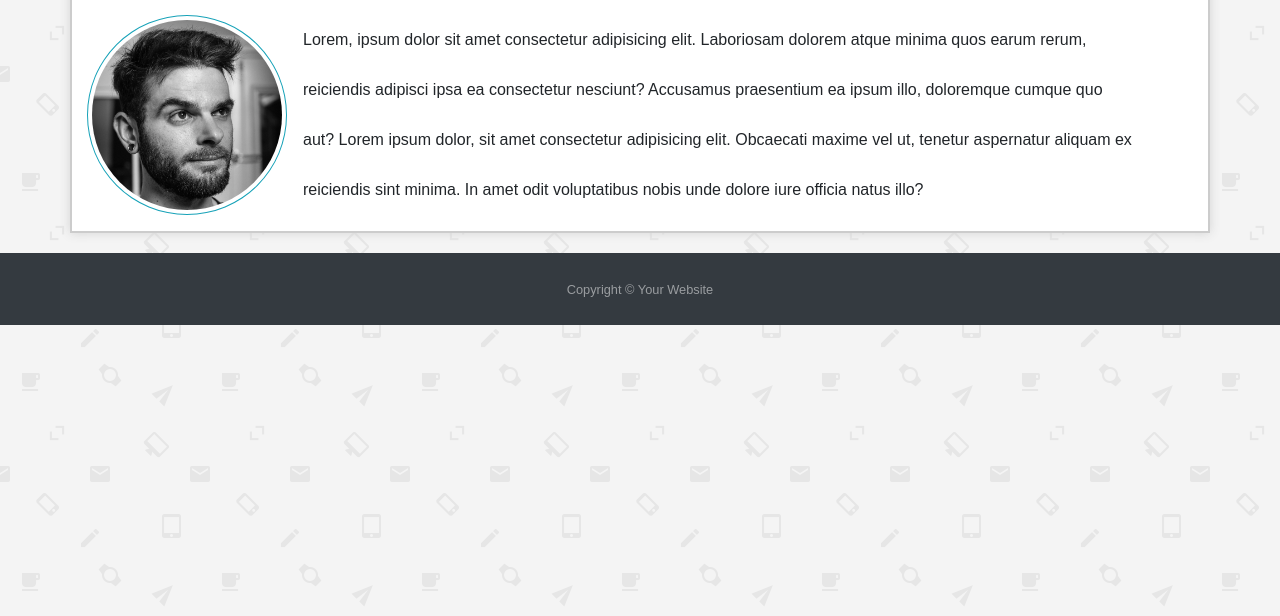
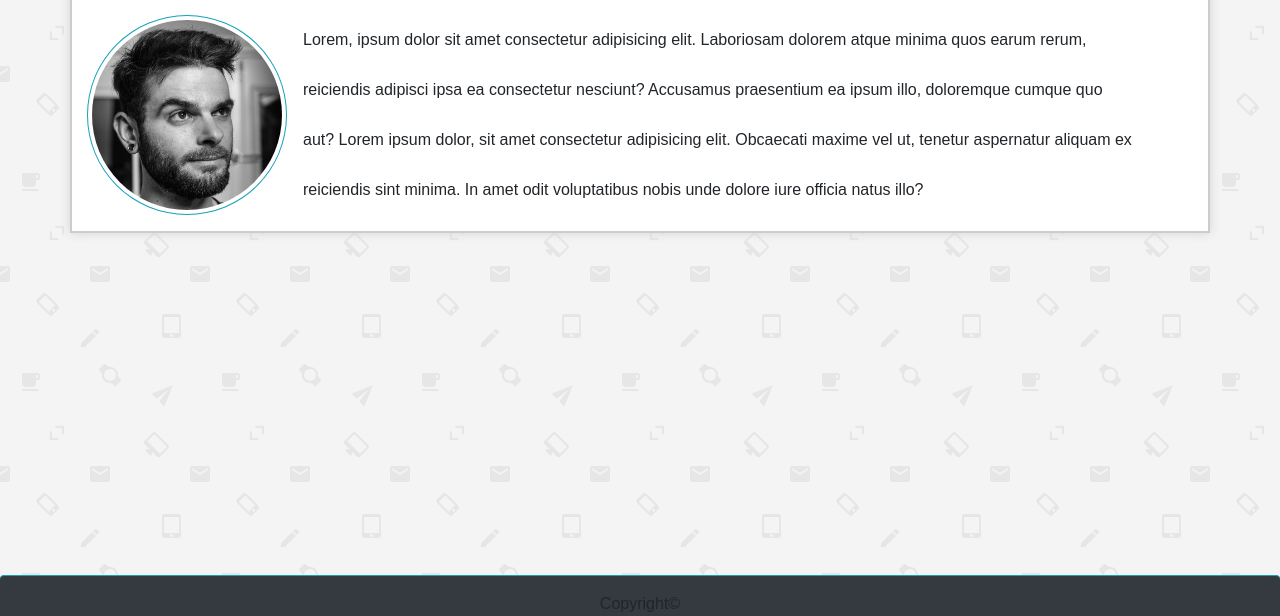
Before and after one commit to stevie2codes/responsive-basic-portfolio, a plain HTML site: page index.html in a window 1280 px wide. Shown: the part 184-800 px from the top of the page. Drawn offline with nearby package versions, Linux system fonts and the light colour scheme.

Commit message:
fixed the footer

```diff
--- a/assets/css/styles.css
+++ b/assets/css/styles.css
@@ -1,7 +1,9 @@
 body,html{
     background-image: url(/assets/images/email-pattern.png);
     font-family: Arial, Helvetica, sans-serif;
-    height: 100%;
+    display: flex;
+    min-height: 100vh;
+  flex-direction: column;
 }
 .navbar{
     margin-bottom: 20px;
@@ -21,6 +23,7 @@ body,html{
     background-color: #ffffff;
     border: 2px solid #cccccc;
     box-shadow: lightgray 0px 0px 10px;
+    flex: 1;
 }
 
 .rounded-circle {
@@ -38,8 +41,6 @@ h2 {
     font-family: Georgia, 'Times New Roman', Times, serif;
 }
 
-
-#sticky-footer {
-    margin-top: 20px;
-
-}
+/* .foot {
+    margin-top: 200px;
+} */
--- a/index.html
+++ b/index.html
@@ -30,7 +30,7 @@
 
 
 
-   <div class="container">
+   <div class="container mb-4">
      <div class="row">
 
       <div class="col-sm-12  custom">
@@ -50,11 +50,12 @@
    </div>
 
 
-   <footer id="sticky-footer" class="footer navbar-fixed-bottom py-4 bg-dark text-white-50">
-      <div class="container text-center">
-        <small>Copyright &copy; Your Website</small>
-      </div>
-    </footer>
+
+   <div class="mt-5 container foot"></div>
+   <footer class="pt-3 border-top mb-0 rounded-top border-info page-footer font-small fixed-bottom bg-dark">
+     <div class="footer-copyright text-center">Copyright&copy;</div>
+ </footer>
+</div>
 
 
 
```
Also changed, not shown: contact.html (+8 -1 lines), portfolio.html (+7 -1 lines).
